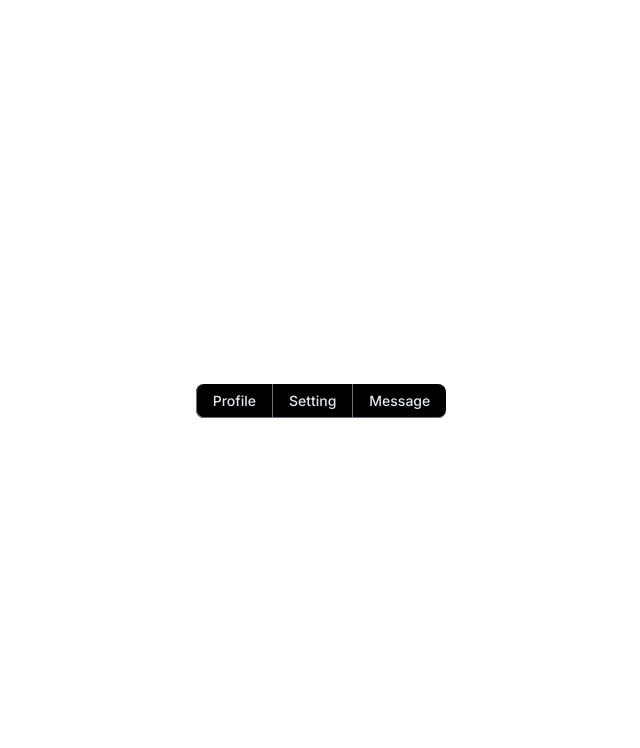
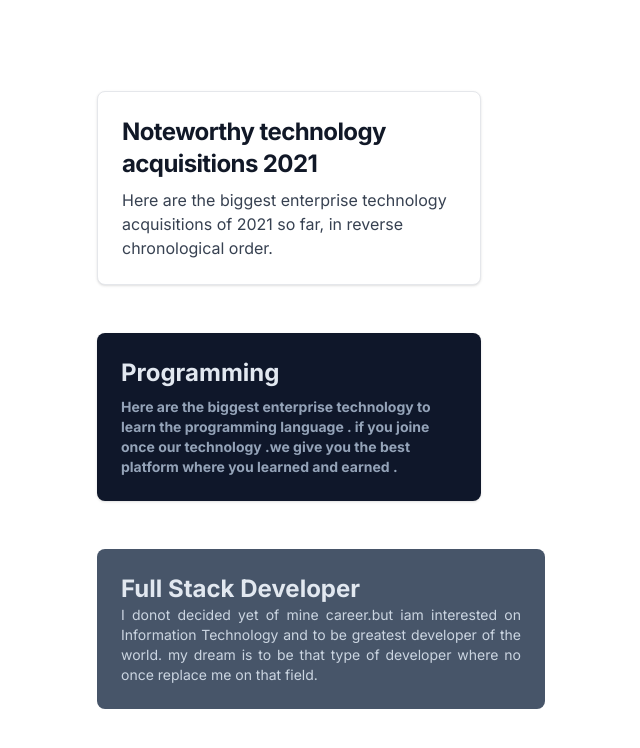
Before and after one commit to shyam888-git/component-design-to-learn, a Next.js app: page / in a window 1280 px wide. Shown: the top 748 px of the page, without its empty margins (319-959 px from the left). Built offline with nearby package versions, Linux system fonts and the light colour scheme.

Commit message:
card-component

```diff
--- /dev/null
+++ b/src/app/components/ButtonGroupLink2.tsx
@@ -0,0 +1,16 @@
+const ButtonGroupLink2=()=>{
+
+    return(
+        <div className="inline-flex rounded-md shadow-sm">
+
+            <button type="button" className="px-5 py-2.5 bg-slate-800 text-slate-200 font-medium text-sm focus:outline-none  outline-none focus:z-10 focus:ring-2 focus:ring-slate-800 rounded-s-lg hover:bg-slate-900 hover:text-slate-100 border-t border-b border-gray-400">Profile</button>
+            <button type='button' className="px-5 py-2.5 bg-slate-800 text-slate-200 font-medium text-sm focus:outline-none focus:z-10 focus:ring-2 focus:ring-slate-800 hover:bg-slate-900 hover:text-slate-100 border-t border-b border-gray-400 border-l"> Setting</button>
+            <button type='button' className="px-5 py-2.5 bg-slate-800 text-slate-200 font-medium text-sm focus:outline-none focus:z-10 focus:ring-2 focus:ring-slate-800 hover:bg-slate-900 hover:text-slate-100 border-t border-b border-gray-400 border-l rounded-e-lg"> Message</button>
+
+        </div>
+
+
+    )
+
+}
+export default ButtonGroupLink2;
--- /dev/null
+++ b/src/app/components/Card/Example1.tsx
@@ -0,0 +1,30 @@
+const Example1 = () => {
+  return (
+    <div>
+      <a
+        href="#"
+        className="block max-w-sm p-6 bg-white border border-gray-200 rounded-lg shadow hover:bg-gray-100 dark:bg-gray-800 dark:border-gray-700 dark:hover:bg-gray-700"
+      >
+        <h5 className="mb-2 text-2xl font-bold tracking-tight text-gray-900 dark:text-white">
+          Noteworthy technology acquisitions 2021
+        </h5>
+        <p className="font-normal text-gray-700 dark:text-gray-400">
+          Here are the biggest enterprise technology acquisitions of 2021 so
+          far, in reverse chronological order.
+        </p>
+      </a>
+
+
+      <a href="#" className="block mt-12 max-w-sm bg-slate-900 p-6 border-gray-200 rounded-lg shadow hover:bg-gray-500 ">
+       <h5 className="text-slate-200 mb-2 text-2xl  font-bold tracking-normal">Programming</h5>
+       <p className="text-slate-400 font-bold text-sm ">Here are the biggest enterprise technology to learn the programming language . if you joine once our technology .we give you the best platform where you learned and earned .</p>
+      </a>
+
+      <a href="#" className="block mt-12 max-w-md rounded-lg p-6 border-gray-500  bg-slate-600 hover:bg-gray-900">
+        <h5 className="text-slate-200 font-bold text-2xl  ">Full Stack Developer</h5>
+        <p className="text-slate-300 text-sm text-justify ">I donot decided yet of mine career.but iam interested on Information Technology and to be greatest developer of the world. my dream is to be that type of developer where no once replace me on that field.</p>
+      </a>
+    </div>
+  );
+};
+export default Example1;
--- a/src/app/page.tsx
+++ b/src/app/page.tsx
@@ -2,13 +2,18 @@ import Image from "next/image";
 import ButtonComponents from "./components/ButtonComponent";
 import ButtonGroup from "./components/ButtonGroup";
 import ButtonGroupLinks from "./components/ButtonGroupLinks";
+import ButtonGroupLink2 from "./components/ButtonGroupLink2";
+import Example1 from "./components/Card/Example1";
 
 export default function Home() {
   return (
     <div className="flex justify-center items-center h-screen">
       {/* <ButtonComponents /> */}
       {/* <ButtonGroup/> */}
-      <ButtonGroupLinks />
+      {/* <ButtonGroupLink2/> */}
+      {/* <ButtonGroupLinks /> */}
+
+      <Example1/>
     </div>
   );
 }
```
